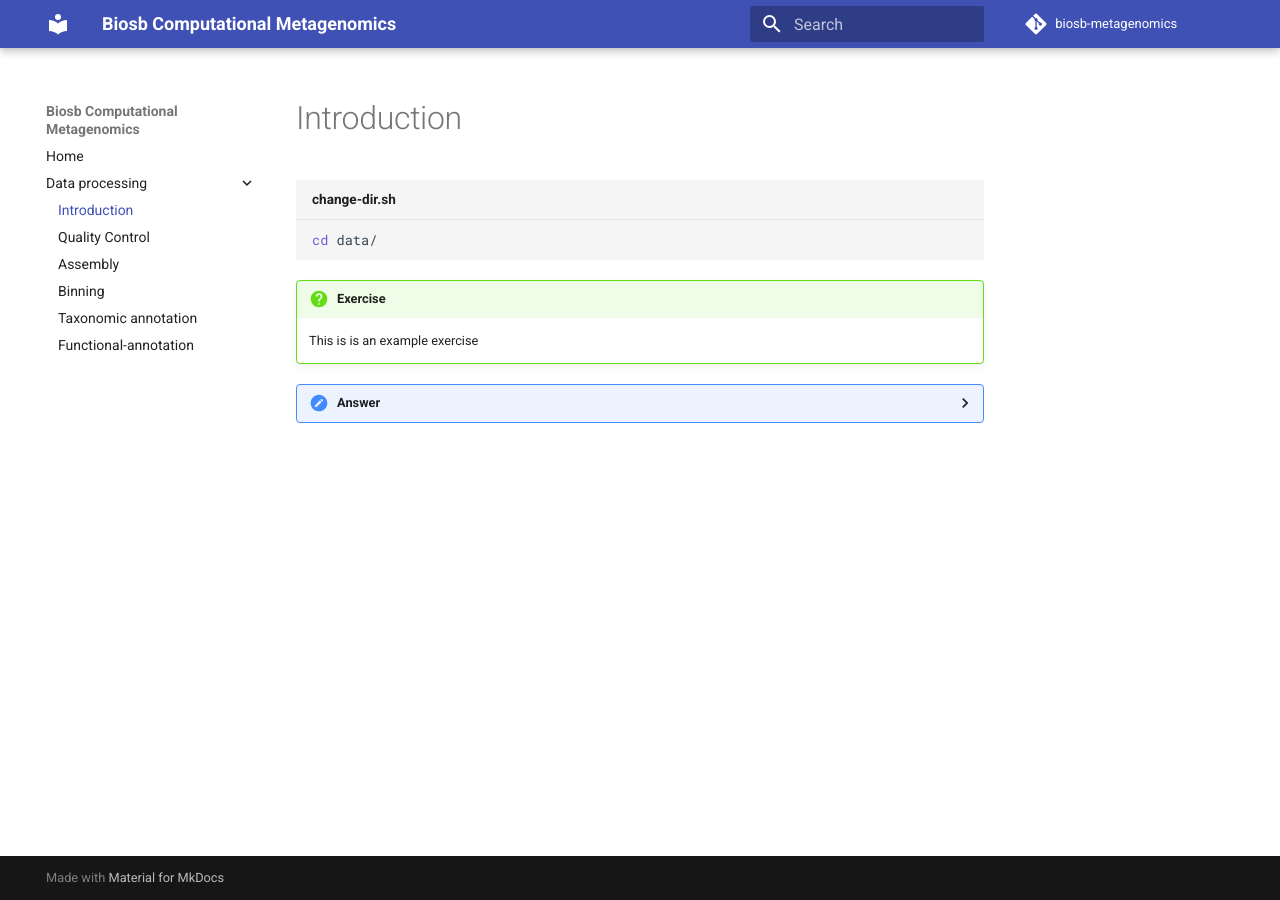
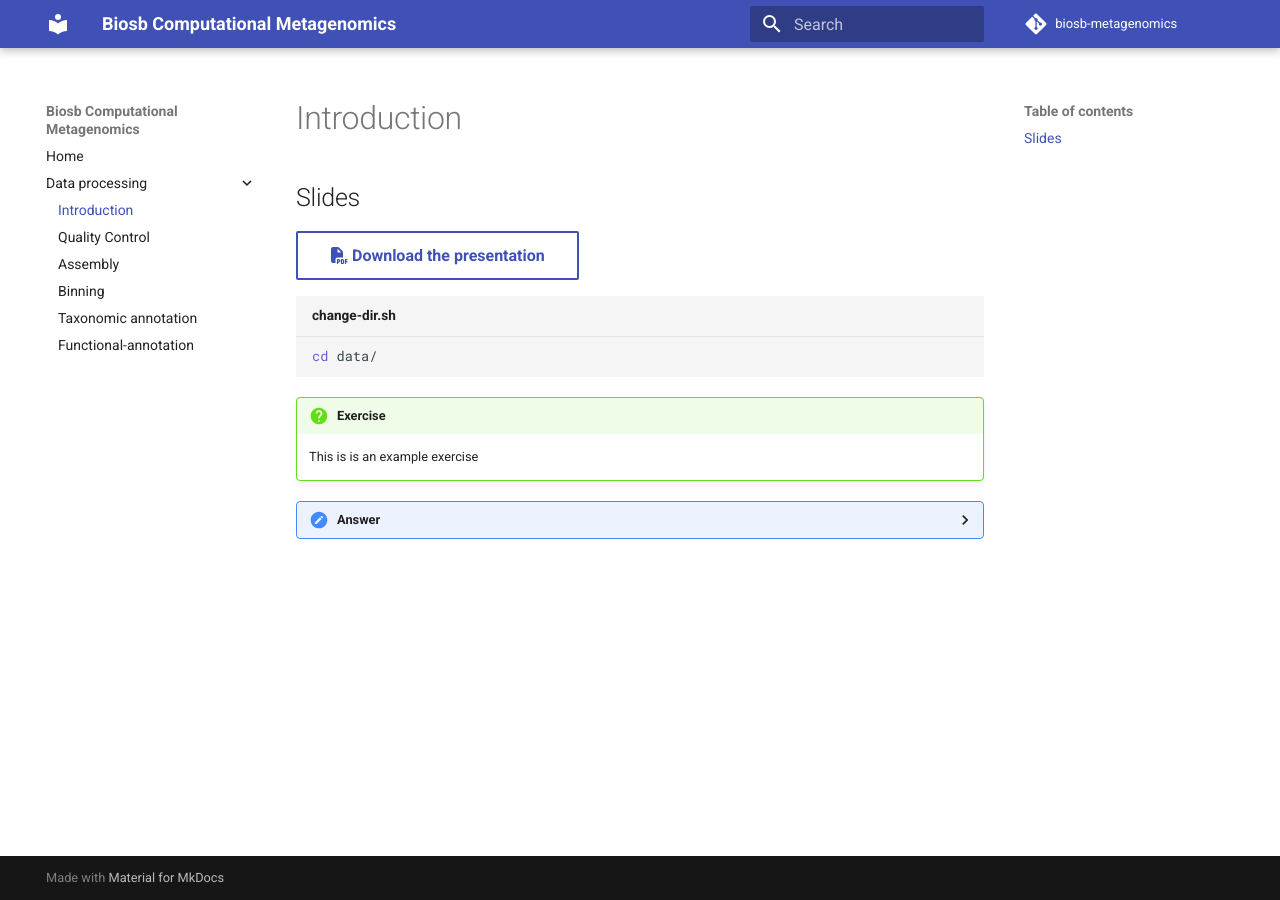
Before and after one commit to mdehollander/biosb-metagenomics, an MkDocs documentation site: the page built from docs/data-processing/intro.md, in a window 1280 px wide. Built offline with MkDocs 1.6.1 and Material for MkDocs 9.7.7, drawn with Linux system fonts in a browser that asks for light colours; comment, search, counter and statistics services are not loaded.

Commit message:
Add fontawesome button to dl slides

````diff
--- a/docs/data-processing/intro.md
+++ b/docs/data-processing/intro.md
@@ -1,3 +1,6 @@
+## Slides
+[:fontawesome-solid-file-pdf: Download the presentation](../assets/pdf/introduction.pdf){: .md-button }
+
 ```sh title="change-dir.sh"
 cd data/
 ```
--- a/mkdocs.yml
+++ b/mkdocs.yml
@@ -1,4 +1,3 @@
-
 site_name: Biosb Computational Metagenomics
 
 # Repository
@@ -32,3 +31,9 @@ markdown_extensions:
   - pymdownx.details #  collapsible admonition
   - admonition # Create info blocks for attention, abstract, bug, caution, danger, example, failure, info, hint, important, note, tip, success, question, quote, and warning
   - pymdownx.superfences # Styling code blocks, e.g. adding title
+  - attr_list # Format buttons
+  # Fontawesome icons
+  - attr_list
+  - pymdownx.emoji:
+      emoji_index: !!python/name:materialx.emoji.twemoji
+      emoji_generator: !!python/name:materialx.emoji.to_svg
````
